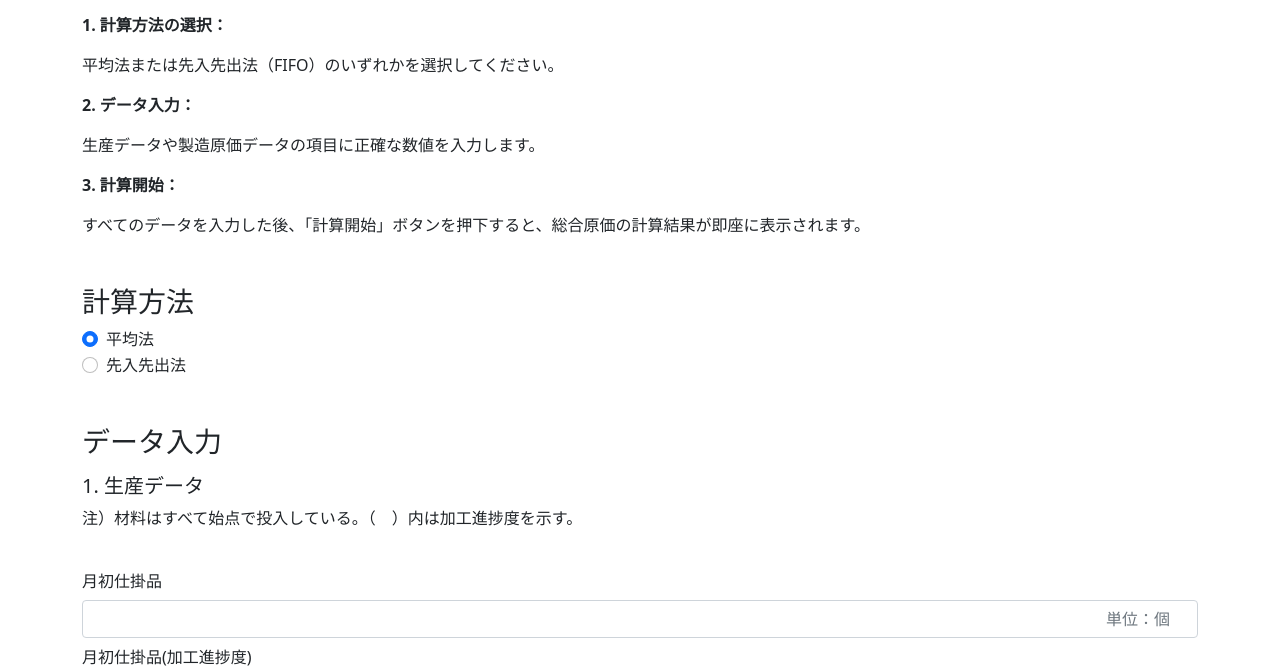
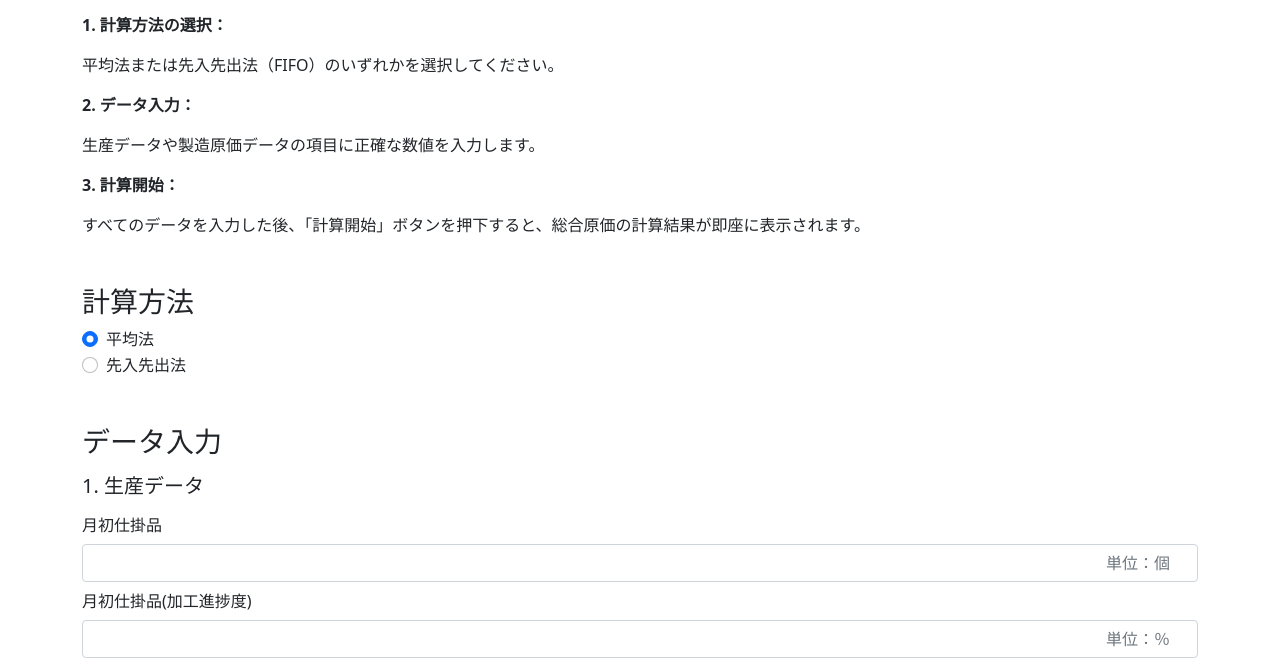
Before and after one commit to IshiharaHub/BookkeepingEngine, a plain HTML site: page src/index.html in a window 1280 px wide. Shown: the part 157-825 px from the top of the page. Drawn offline with nearby package versions, Linux system fonts and the light colour scheme.

Commit message:
不要な注釈を削除

```diff
--- a/src/index.html
+++ b/src/index.html
@@ -63,10 +63,6 @@
         <div class="mt-3">
           <h5>1. 生産データ</h5>
           <div class="mb-3">
-            <div class="mb-3 row">
-							<p>注）材料はすべて始点で投入している。（　）内は加工進捗度を示す。</p>
-            </div>
-
 						<div class="row">
               <label for="initial-work-in-progress" class="col-form-label">月初仕掛品</label>
               <div>
```
